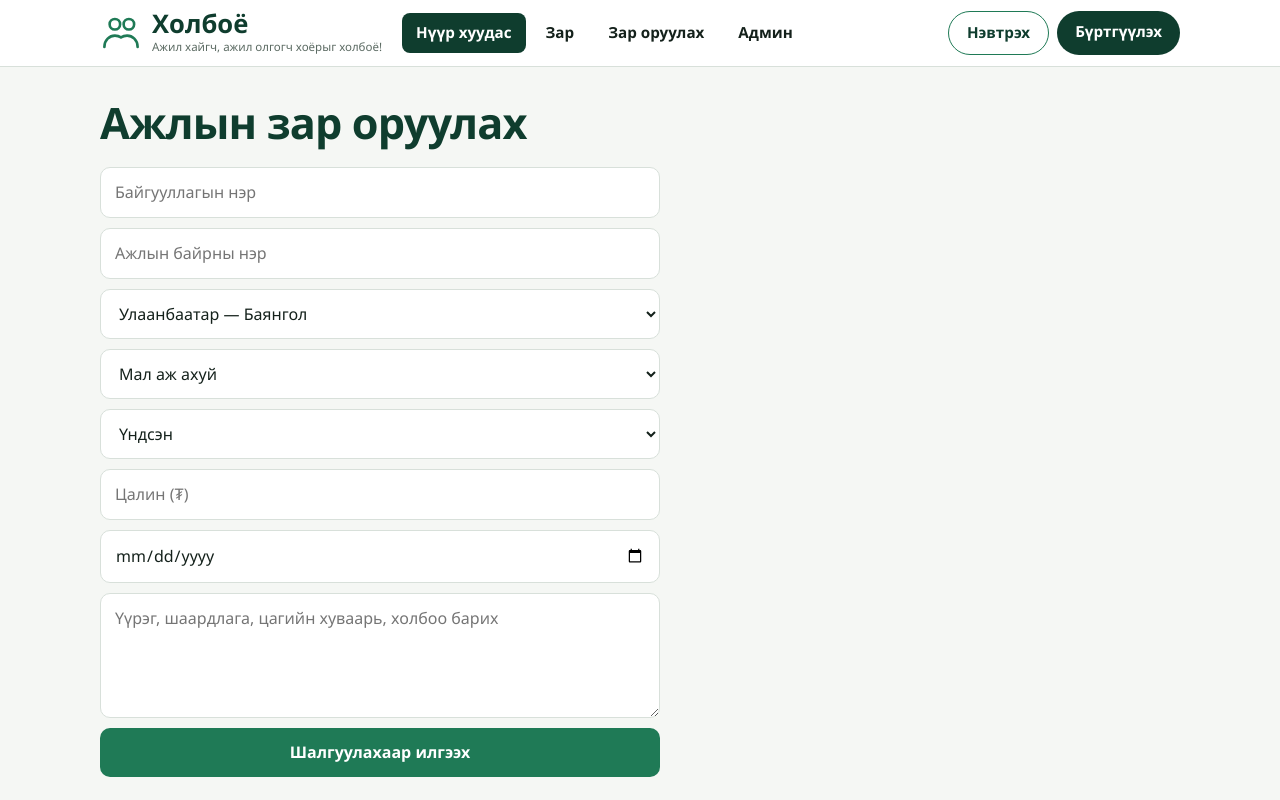
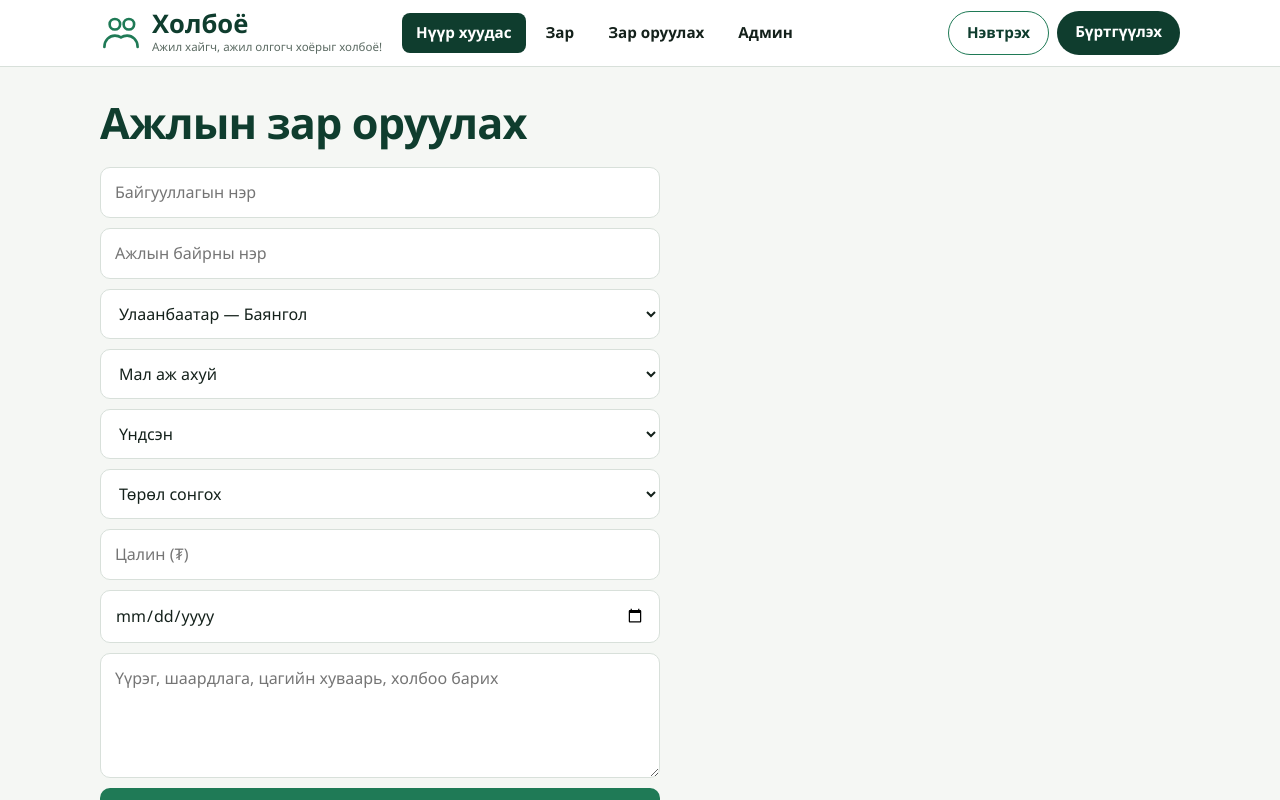
Before and after one commit to sumaaotgoo2-maker/holboo, a Next.js app: page /post in a window 1280 px wide. Shown: the top 800 px of the page. Built offline with nearby package versions, Linux system fonts and the light colour scheme; no server answers.

Commit message:
Update page.tsx

```diff
--- a/app/post/page.tsx
+++ b/app/post/page.tsx
@@ -13,7 +13,7 @@ export default function Post() {
     const type = String(f.get("job_type"));
     const { error } = await supabase.from("jobs").insert({
       company: f.get("company"), title: f.get("title"), description: f.get("description"),
-      location: f.get("location"), category: f.get("category"), job_type: type,
+      location: f.get("location"), category: f.get("category"), job_type: type, kind: String(f.get("kind")),
       remote: type === "Зайнаас", salary: Number(f.get("salary")) || null,
       expires_at: f.get("expires_at") || null });
     setMsg(error ? "Алдаа: " + error.message : "Зар шалгалтад илгээгдлээ. Баталгаажсаны дараа нийтлэгдэнэ.");
@@ -27,6 +27,11 @@ export default function Post() {
       <select name="location" required>{LOCATIONS.map(l => <option key={l}>{l}</option>)}</select>
       <select name="category" required>{CATEGORIES.map(l => <option key={l}>{l}</option>)}</select>
       <select name="job_type" required>{TYPES.map(l => <option key={l}>{l}</option>)}</select>
+<select name="kind" required>
+  <option value="">Төрөл сонгох</option>
+  <option value="Ажил">Ажил</option>
+  <option value="Дадлага">Дадлага</option>
+</select>
       <input name="salary" type="number" min="0" placeholder="Цалин (₮)" />
       <input name="expires_at" type="date" />
       <textarea name="description" rows={4} placeholder="Үүрэг, шаардлага, цагийн хуваарь, холбоо барих" />
```
